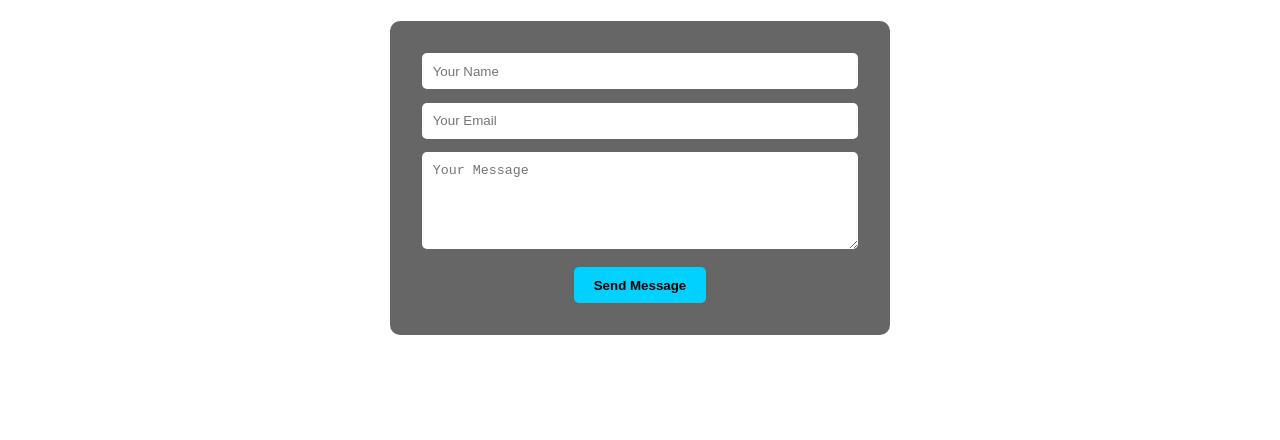
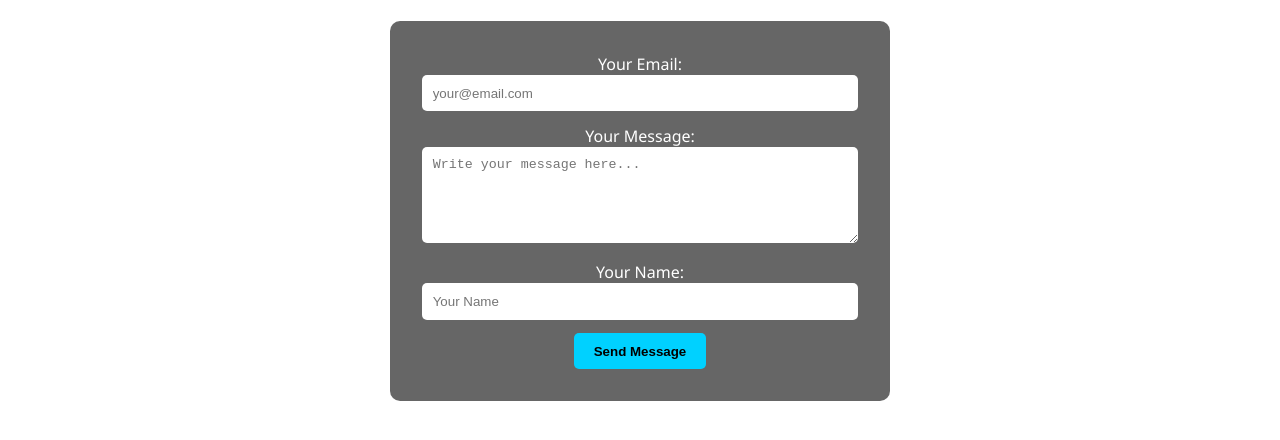
Before and after one commit to Tomloi21/kotops-services.com, a plain HTML site: page contact.html in a window 1280 px wide. Shown: the part 148-588 px from the top of the page. Drawn offline with Linux system fonts and the light colour scheme.

Commit message:
Add files via upload

```diff
--- a/contact.html
+++ b/contact.html
@@ -5,11 +5,10 @@
   <meta name="viewport" content="width=device-width, initial-scale=1.0"/>
   <title>Contact Kotops</title>
   <link rel="stylesheet" href="style.css" />
-  <style>
-    </style>
 </head>
 <body>
 
+  <!-- Navigation bar -->
   <nav class="navbar">
     <div class="logo">Kotops</div>
     <div class="links">
@@ -19,19 +18,31 @@
     </div>
   </nav>
 
+  <!-- Contact Form Section -->
   <div class="content">
     <h1>Contact Us</h1>
 
-    <form class="contact-form" action="https://getform.io/f/23f96435-ec53-4a0f-8142-4c4e7e2d9a9b" method="POST">
-      <!-- Redirect after submission -->
+    <!-- Formspree Contact Form -->
+    <form class="contact-form" action="https://formspree.io/f/mldllqok" method="POST">
+      <label>
+        Your Email:
+        <input type="email" name="email" placeholder="your@email.com" required />
+      </label>
+
+      <label>
+        Your Message:
+        <textarea name="message" placeholder="Write your message here..." rows="5" required></textarea>
+      </label>
+
+      <!-- Optional: Add more fields -->
+      <label>
+        Your Name:
+        <input type="text" name="name" placeholder="Your Name" />
+      </label>
+
+      <!-- Optional: Redirect after form is submitted -->
       <input type="hidden" name="_redirect" value="thank-you.html" />
 
-      <!-- Form fields -->
-      <input type="text" name="name" placeholder="Your Name" required />
-      <input type="email" name="email" placeholder="Your Email" required />
-      <textarea name="message" placeholder="Your Message" rows="5" required></textarea>
-
-      <!-- Submit button -->
       <button type="submit">Send Message</button>
     </form>
   </div>
```
